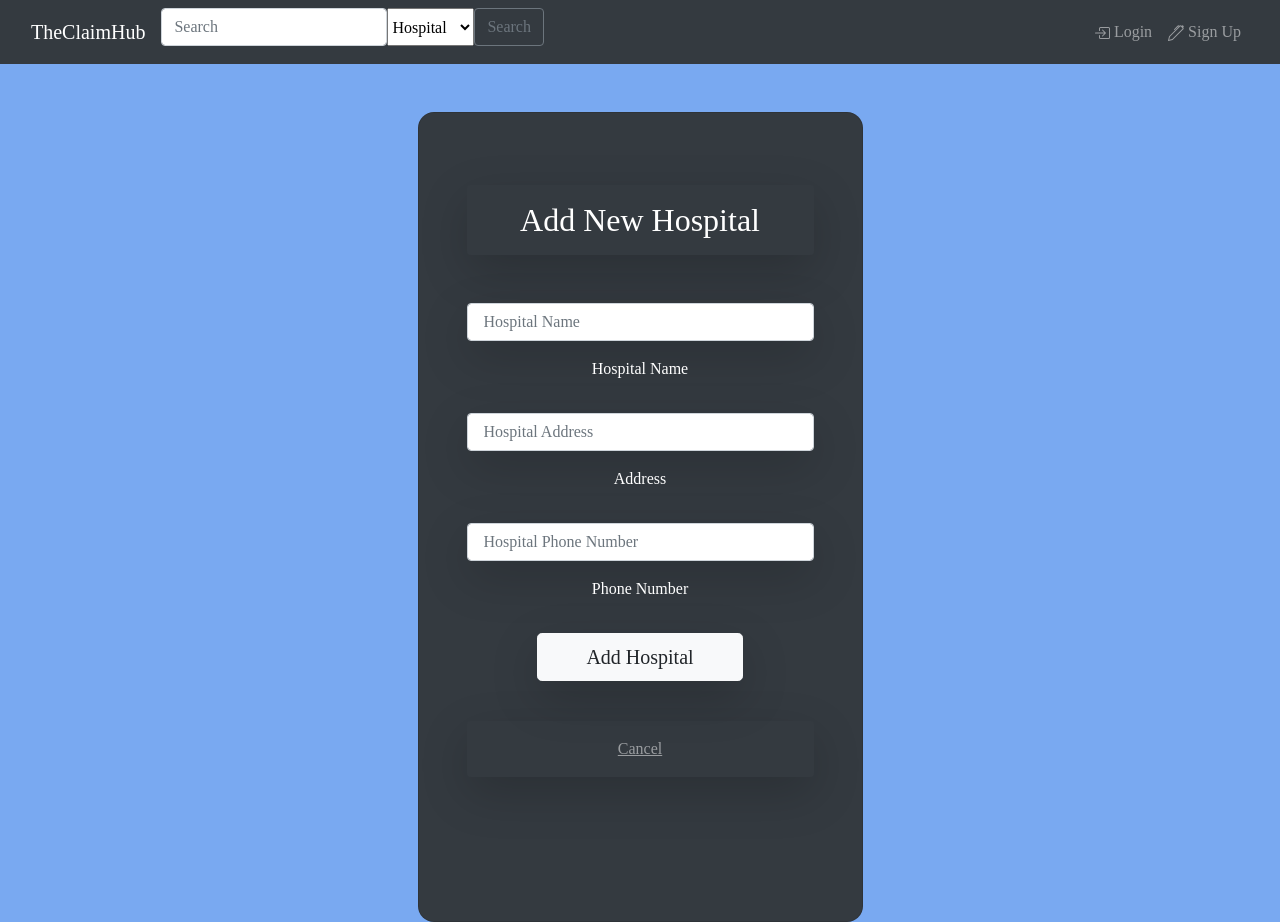
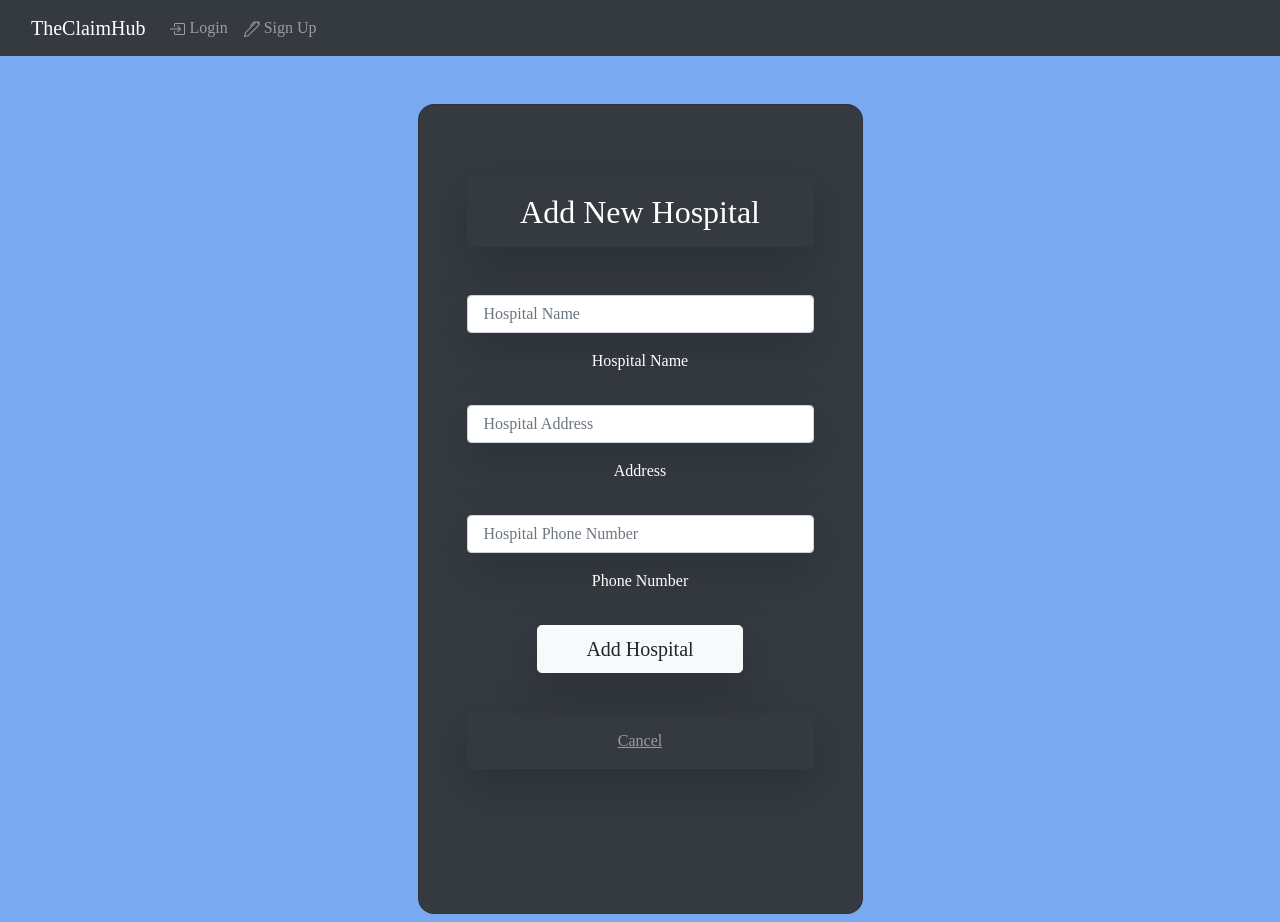
Before and after one commit to tejaskulkarni7/TheClaimHubProject, a Flask app: page /addHospital in a window 1280 px wide. Run offline with Flask 2, Linux system fonts and the light colour scheme; some libraries are stand-ins or nearby versions.

Commit message:
temporary search delete, still needs functionality

```diff
--- a/app/templates/base.html
+++ b/app/templates/base.html
@@ -20,25 +20,6 @@
                 <span class="navbar-toggler-icon"></span>
             </button>
             <div class="collapse navbar-collapse" id="navbarNav">
-                <ul class="navbar-nav mr-auto">
-                    <br>
-                    <br>
-                    <li>
-                        <form method="POST" action="{{url_for('search')}}" class="d-flex">
-                            {{ form.hidden_tag() }}
-
-                            <input class="form-control me-2" type="search" placeholder="Search" aria-label="Search" ,
-                                name="searched">
-                            <select name="search_by" id="search_by">
-                                <option value="Hospital">Hospital</option>
-                                <option value="Insurance">Insurance</option>
-                                <option value="Patient">Patient</option>
-                                <option value="Procedure">Procedure</option>
-                            </select>
-                            <button class="btn btn-outline-secondary" type="submit">Search</button>
-                        </form>
-                    </li>
-                </ul>
                 {% if current_user.is_authenticated %}
                 <ul class="navbar-nav">
                     <li class="nav-item">
```
